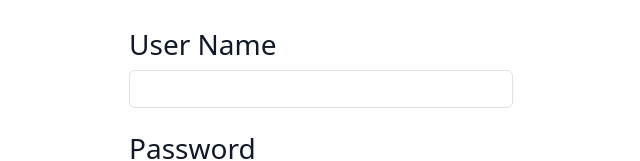
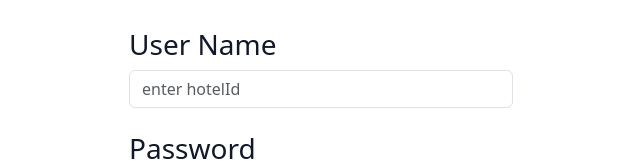
Before and after one commit to nithinkumar2468/SagaPatternFrontend, a React (Create React App) app: page / in a window 1280 px wide. Shown: the part 224-385 px from the top of the page, without its empty margins (319-959 px from the left). Built offline with nearby package versions, Linux system fonts and the light colour scheme.

Commit message:
second commit

```diff
--- a/src/Login/Login.js
+++ b/src/Login/Login.js
@@ -71,6 +71,7 @@ export default function Login() {
                   id="email"
                   name="email"
                   type="number"
+                  placeholder="enter hotelId"
                   required
                   autoComplete=""
                   onChange={(event) => {
```
